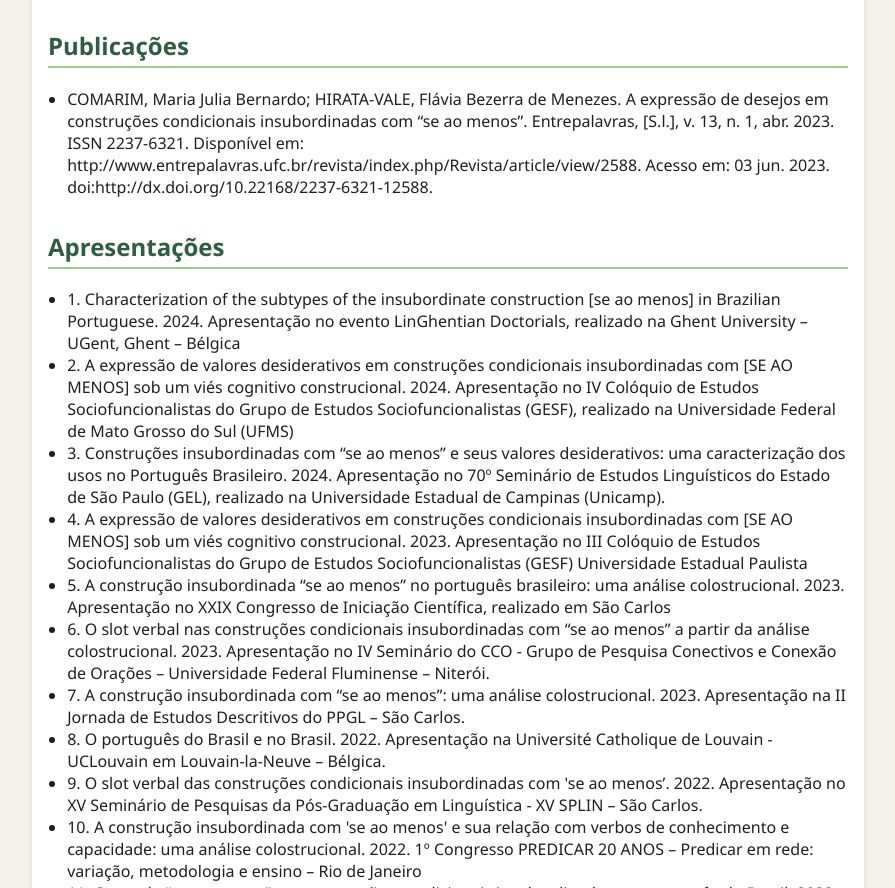
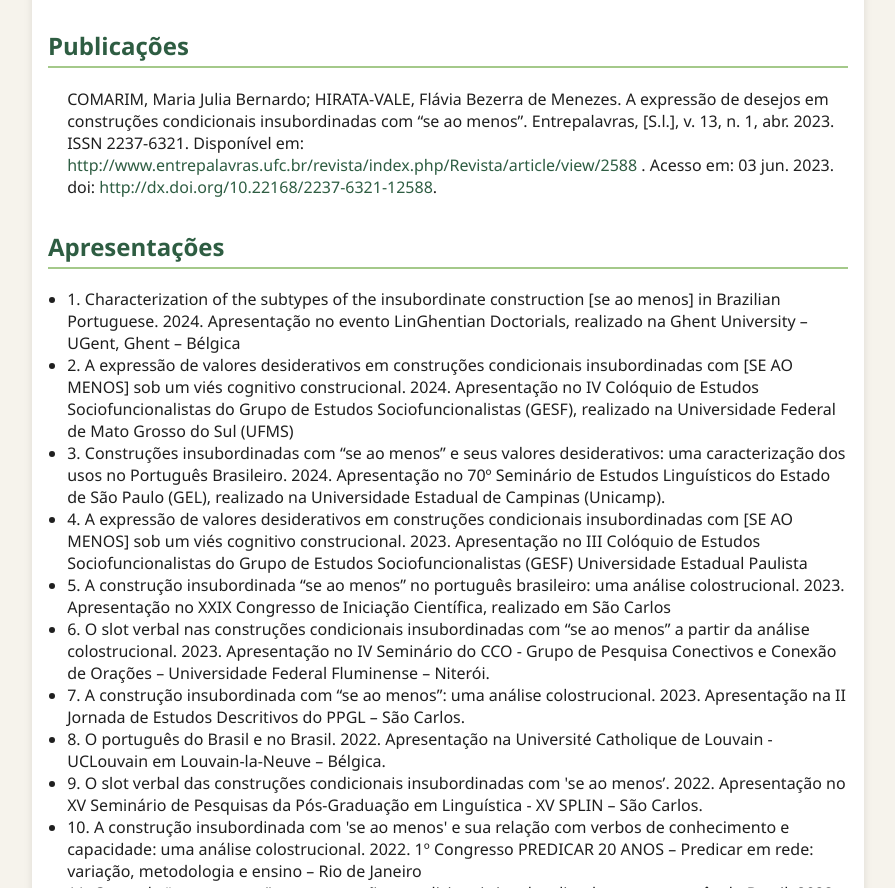
Before and after one commit to mjbcomarim/mjbcomarim.github.io, a plain HTML site: page index.html in a window 1280 px wide. Shown: the part 1123-2011 px from the top of the page, without its empty margins (192-1087 px from the left). Drawn offline with Linux system fonts and the light colour scheme.

Commit message:
Add files via upload

```diff
--- a/index.html
+++ b/index.html
@@ -243,7 +243,12 @@ Além dos projetos acadêmicos que desenvolvo, gosto de livros, gibis, bandas de
 
       <ul>
 
-        <li> COMARIM, Maria Julia Bernardo; HIRATA-VALE, Flávia Bezerra de Menezes. A expressão de desejos em construções condicionais insubordinadas com “se ao menos”. Entrepalavras, [S.l.], v. 13, n. 1, abr. 2023. ISSN 2237-6321. Disponível em: http://www.entrepalavras.ufc.br/revista/index.php/Revista/article/view/2588. Acesso em: 03 jun. 2023. doi:http://dx.doi.org/10.22168/2237-6321-12588. </li>
+       COMARIM, Maria Julia Bernardo; HIRATA-VALE, Flávia Bezerra de Menezes. A expressão de desejos em construções condicionais insubordinadas com “se ao menos”. Entrepalavras, [S.l.], v. 13, n. 1, abr. 2023. ISSN 2237-6321.
+          Disponível em:
+          <a href="http://www.entrepalavras.ufc.br/revista/index.php/Revista/article/view/2588" target="_blank" rel="noopener noreferrer">
+            http://www.entrepalavras.ufc.br/revista/index.php/Revista/article/view/2588
+          </a>.
+          Acesso em: 03 jun. 2023. doi: <a href="http://dx.doi.org/10.22168/2237-6321-12588" target="_blank" rel="noopener noreferrer">http://dx.doi.org/10.22168/2237-6321-12588</a>.
 
  </ul>
 
```
